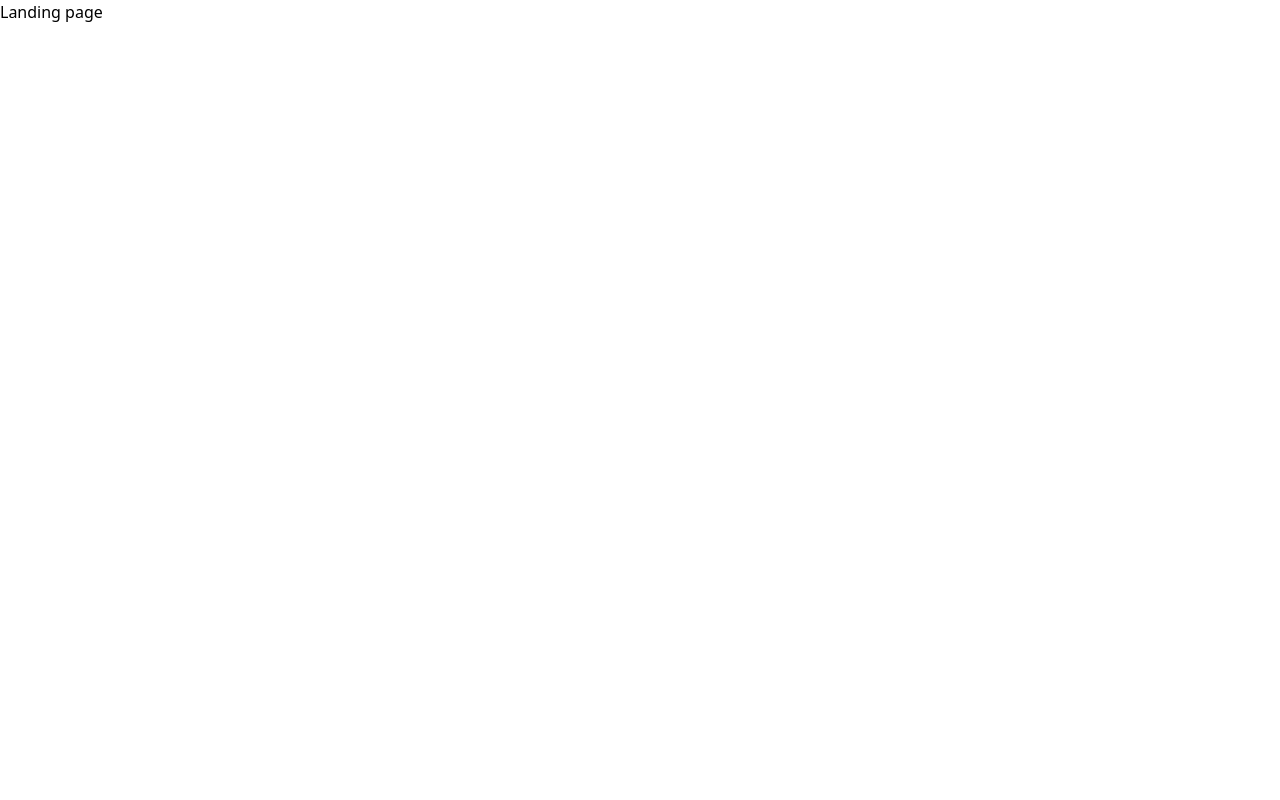
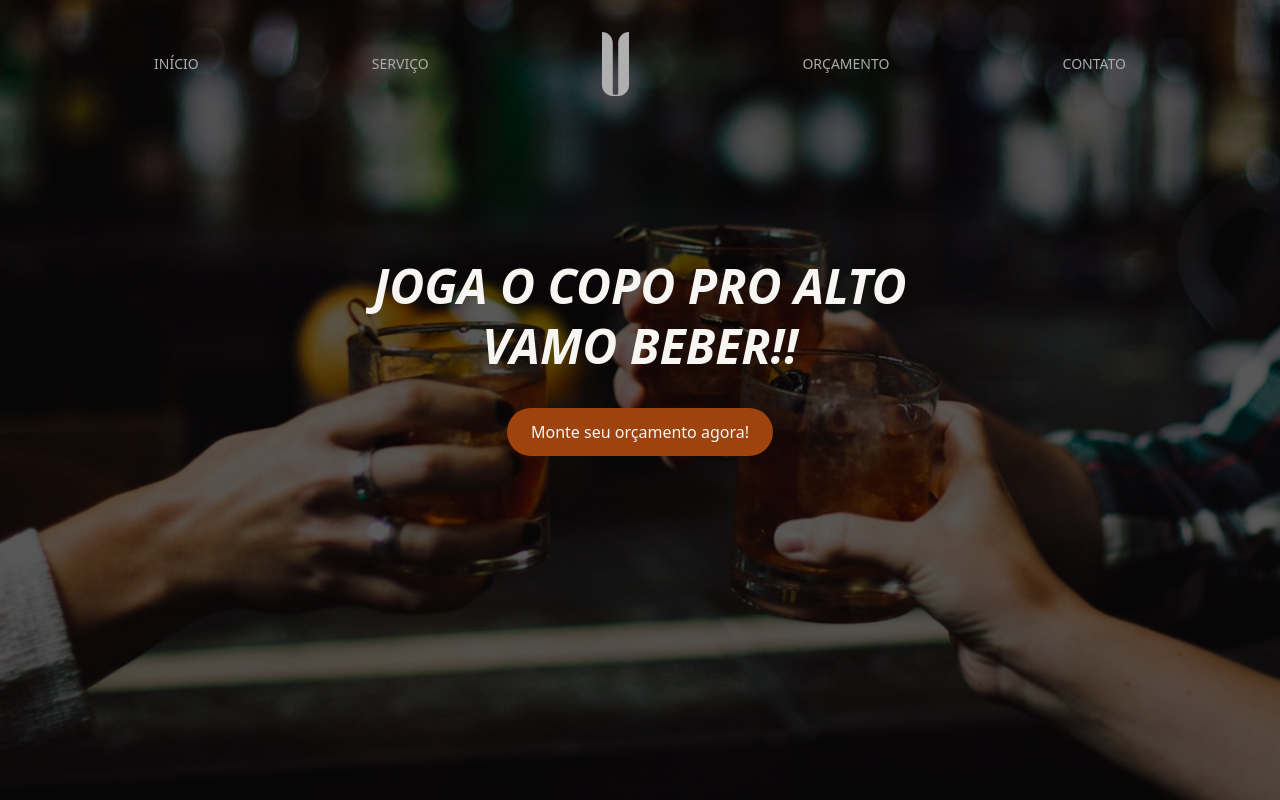
Before and after one commit to coelhalice/EloDrinks, a React (Vite) app: page / in a window 1280 px wide. Built offline with nearby package versions, Linux system fonts and the light colour scheme.

Commit message:
feat: hero section lp

```diff
--- a/src/presentation/app/pages/landing-page/lading-page.tsx
+++ b/src/presentation/app/pages/landing-page/lading-page.tsx
@@ -1,3 +1,28 @@
 export const LandingPage = () => {
-    return<div>Landing page</div>
-}
+    return (
+      <section className="relative w-full bg-[url('/fundo1.png')]  bg-center p-8 text-secondary overflow-y-scroll">
+
+        <header className="mx-auto mb-20 flex max-w-[972px] items-center justify-between">
+          <span className="cursor-pointer text-sm hover:underline">INÍCIO</span>
+          <span className="cursor-pointer text-sm hover:underline">SERVIÇO</span>
+          <img src="/logo.svg" alt="Logo" className="h-16" />
+          <span className="cursor-pointer text-sm hover:underline">ORÇAMENTO</span>
+          <span className="cursor-pointer text-sm hover:underline">CONTATO</span>
+        </header>
+
+        {/* Overlay escura */}
+        <div className="absolute inset-0 bg-black/30 z-0" />
+
+        {/* Conteúdo */}
+        <div className="relative z-10 flex flex-col items-center justify-center text-center px-4 text-secondary">
+          <h1 className="mb-8 mt-20 text-3xl font-bold italic leading-tight md:text-5xl">
+            JOGA O COPO PRO ALTO <br /> VAMO BEBER!!
+          </h1>
+
+          <button className="rounded-full bg-[#9E430E] px-6 py-3 text-secondary transition-opacity duration-300 hover:opacity-90">
+            Monte seu orçamento agora!
+          </button>
+        </div>
+      </section>
+    );
+  };
```
Also changed, not shown: public/fundo1.png (added).
